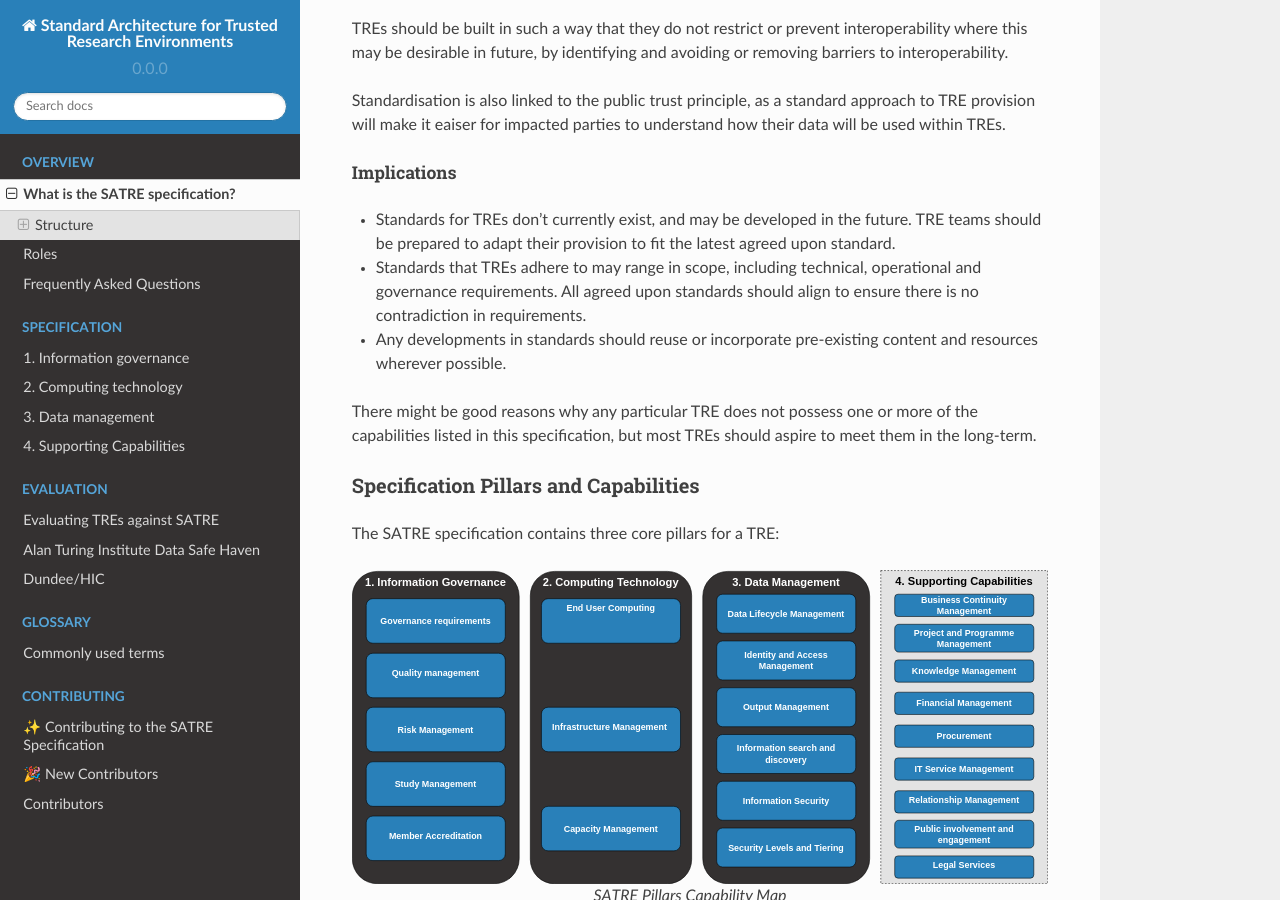
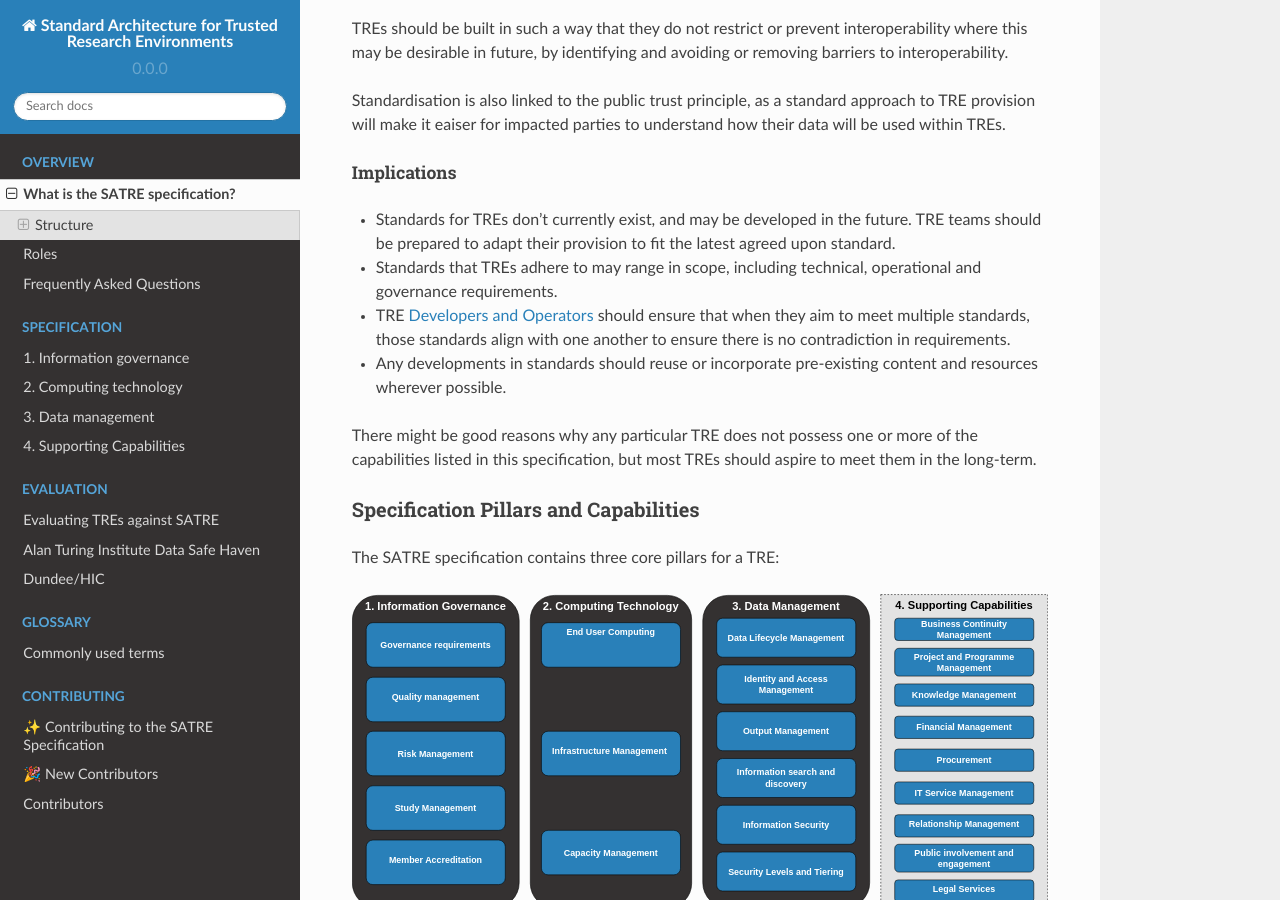
Before and after one commit to sa-tre/satre-specification, a Sphinx documentation site: the page built from docs/source/specification.md, in a window 1280 px wide and 900 px high, scrolled down 4827 px. Built offline with Sphinx 7.4.7 and the Read the Docs theme 2.0.0, drawn with Linux system fonts in a browser that asks for light colours.

Commit message:
Update docs/source/specification.md
Co-authored-by: Ed Chalstrey <edwardchalstrey@gmail.com>

```diff
--- a/docs/source/specification.md
+++ b/docs/source/specification.md
@@ -156,7 +156,8 @@ Standardisation is also linked to the public trust principle, as a standard appr
 ##### Implications
 
 - Standards for TREs don't currently exist, and may be developed in the future. TRE teams should be prepared to adapt their provision to fit the latest agreed upon standard.
-- Standards that TREs adhere to may range in scope, including technical, operational and governance requirements. All agreed upon standards should align to ensure there is no contradiction in requirements.
+- Standards that TREs adhere to may range in scope, including technical, operational and governance requirements.
+- TRE {ref}`Developers and Operators <infrastructure_roles>` should ensure that when they aim to meet multiple standards, those standards align with one another to ensure there is no contradiction in requirements.
 - Any developments in standards should reuse or incorporate pre-existing content and resources wherever possible.
 
 There might be good reasons why any particular TRE does not possess one or more of the capabilities listed in this specification, but most TREs should aspire to meet them in the long-term.
```
